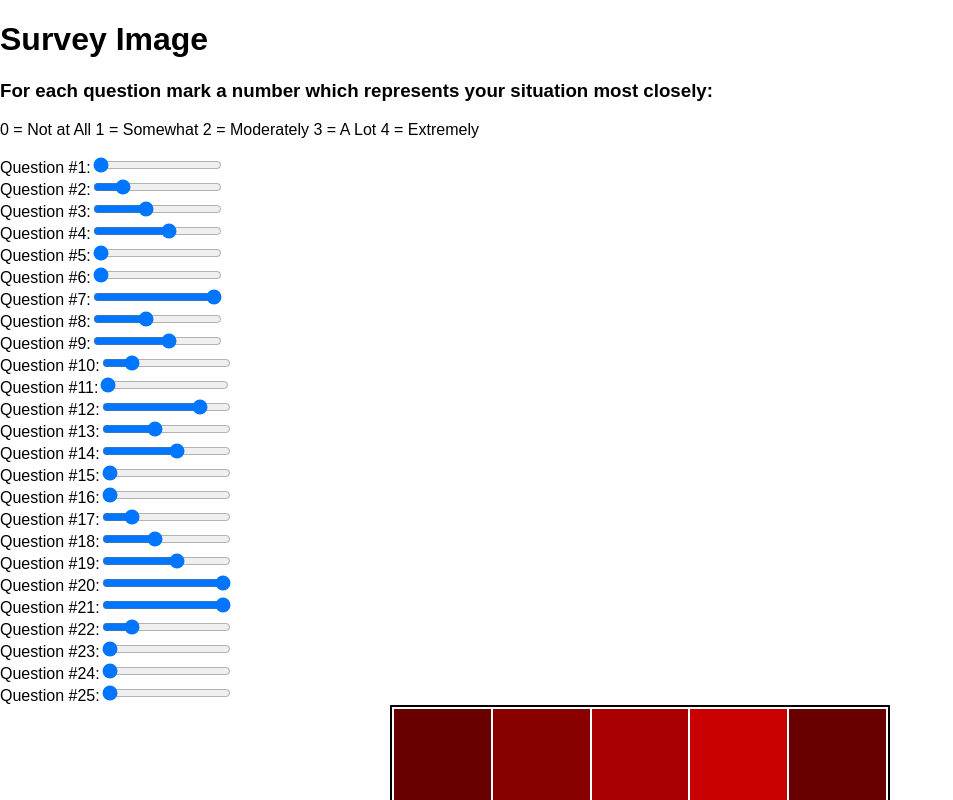
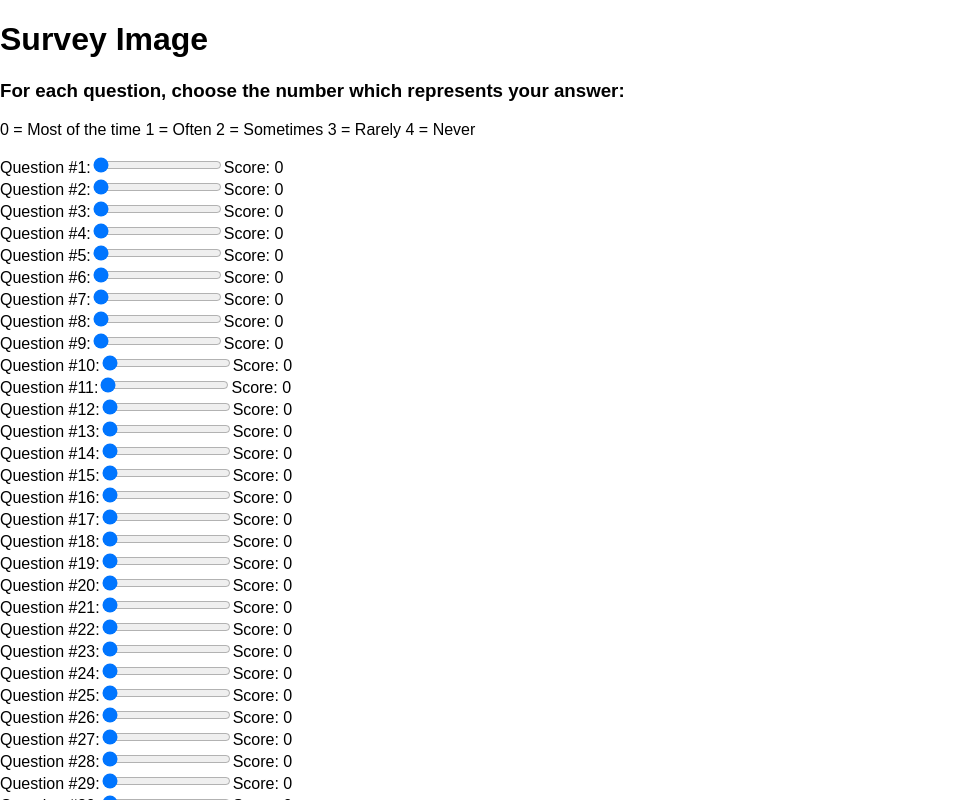
Before and after one commit to jwworth/survey-image, a React (Create React App) app: page / in a window 1280 px wide. Shown: the top 800 px of the page, without its empty margins (0-953 px from the left). Built offline with nearby package versions, Linux system fonts and the light colour scheme.

Commit message:
Add more questions

```diff
--- a/src/App.js
+++ b/src/App.js
@@ -14,11 +14,13 @@ class SurveyImage extends Component {
 
     this.state = {
       scoreTree: [
-        [0, 1, 2, 3, 0],
-        [0, 5, 2, 3, 1],
-        [0, 4, 2, 3, 0],
-        [0, 1, 2, 3, 5],
-        [5, 1, 0, 0, 0],
+        [0, 0, 0, 0, 0, 0, 0],
+        [0, 0, 0, 0, 0, 0, 0],
+        [0, 0, 0, 0, 0, 0, 0],
+        [0, 0, 0, 0, 0, 0, 0],
+        [0, 0, 0, 0, 0, 0, 0],
+        [0, 0, 0, 0, 0, 0, 0],
+        [0, 0, 0, 0, 0, 0, 0],
       ],
     };
   }
@@ -32,14 +34,14 @@ class SurveyImage extends Component {
       <div>
         <h1>Survey Image</h1>
         <h3>
-          For each question mark a number which represents your situation most closely:
+          For each question, choose the number which represents your answer:
         </h3>
         <p>
-          0 = Not at All
-          1 = Somewhat
-          2 = Moderately
-          3 = A Lot
-          4 = Extremely
+          0 = Most of the time
+          1 = Often
+          2 = Sometimes
+          3 = Rarely
+          4 = Never
         </p>
         <ScoreForm
           scoreTree={this.state.scoreTree}
@@ -61,6 +63,7 @@ const InnerScoreForm = ({ setFieldValue, updateScoreTree, values }) => {
         return scoreRow.map((score, scoreIndex) => {
           questionNumber++;
           const name = `scoreTree[${scoreRowIndex}][${scoreIndex}]`;
+          const value = scoreTree[scoreRowIndex][scoreIndex];
 
           return (
             <div key={name}>
@@ -71,8 +74,7 @@ const InnerScoreForm = ({ setFieldValue, updateScoreTree, values }) => {
                 min="0"
                 step="1"
                 name={name}
-                id={name}
-                value={scoreTree[scoreRowIndex][scoreIndex]}
+                value={value}
                 onChange={e => {
                   let newScores = scoreTree;
                   const score = Number(e.target.value);
@@ -81,6 +83,7 @@ const InnerScoreForm = ({ setFieldValue, updateScoreTree, values }) => {
                   updateScoreTree(newScores);
                 }}
               />
+              Score: {value}
             </div>
           );
         });
```
